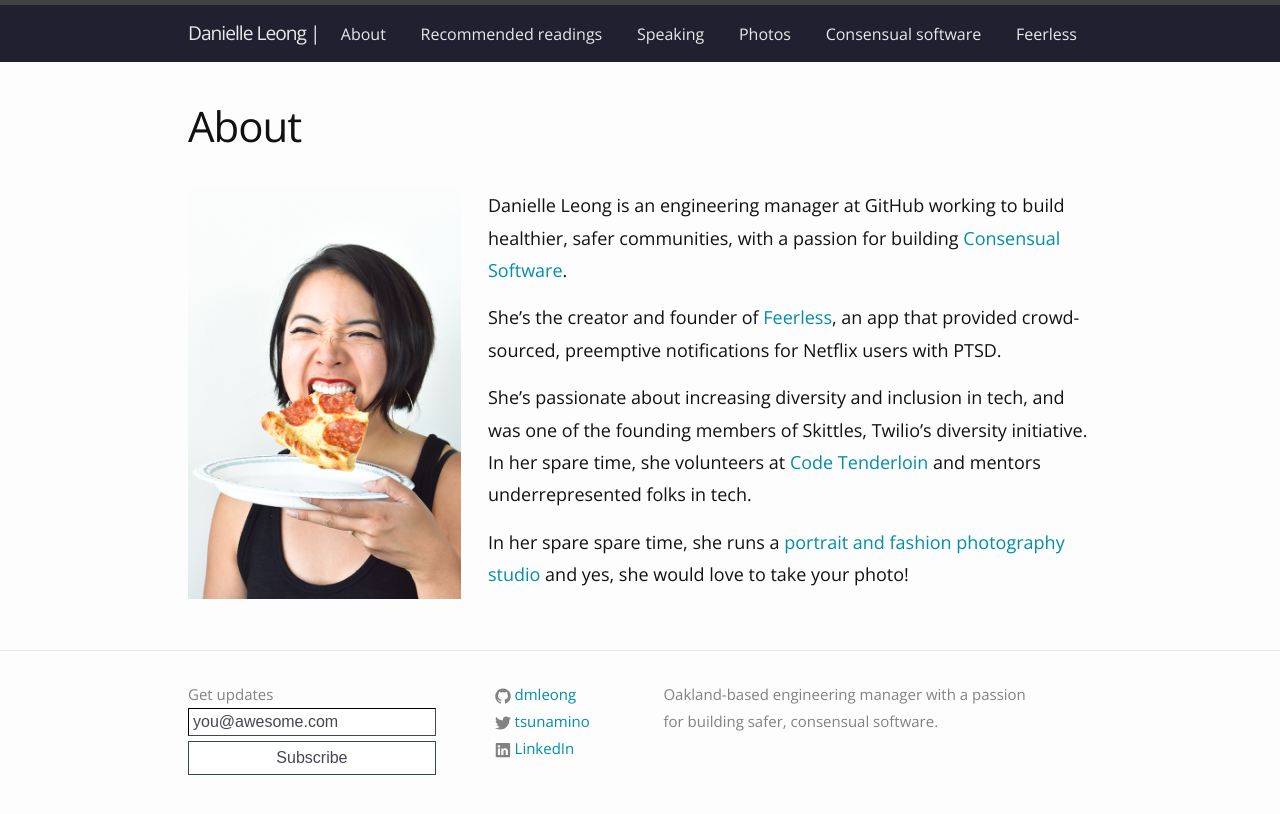
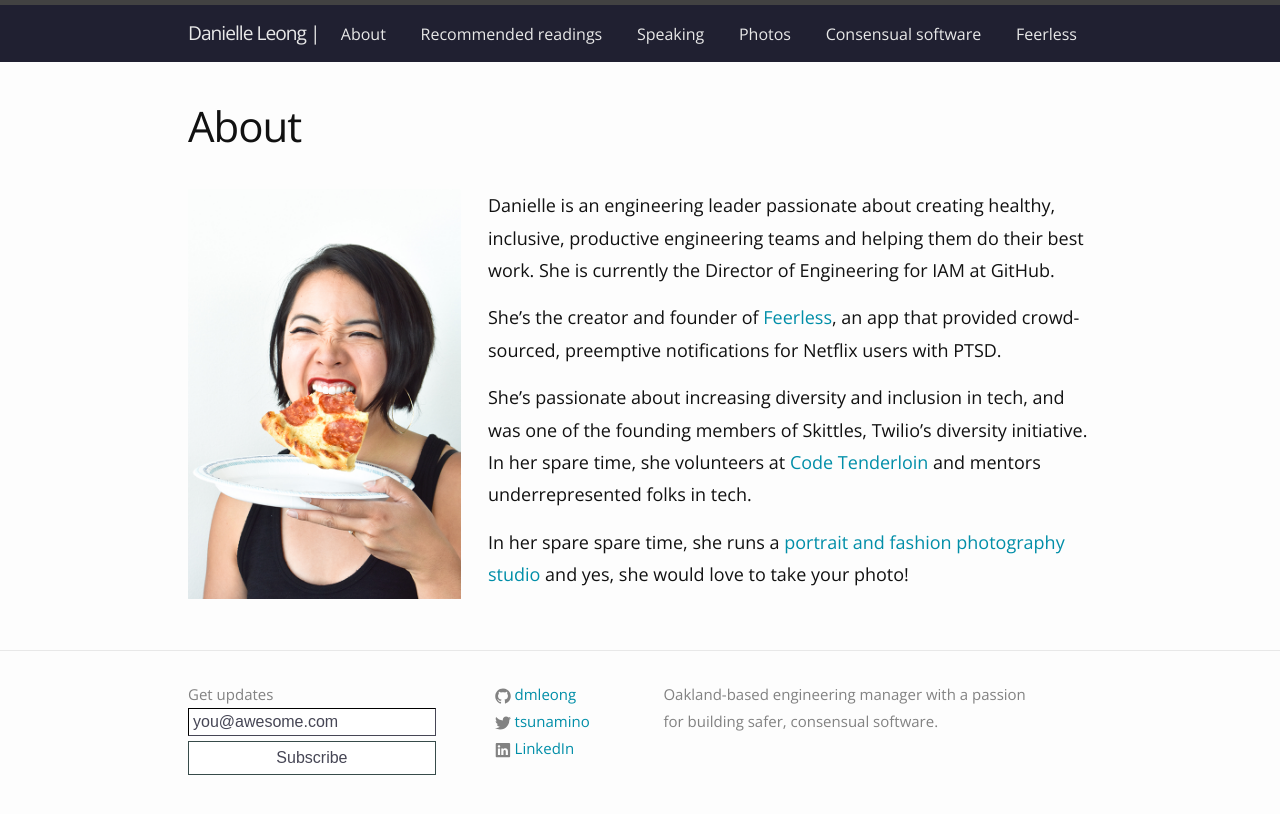
Before and after one commit to dmleong/dmleong.github.io, a Jekyll site: the page built from about.md, in a window 1280 px wide. Shown: the top 814 px of the page. Built offline with Jekyll 4.4.1, drawn with Linux system fonts in a browser that asks for light colours.

Commit message:
Update about.md

```diff
--- a/about.md
+++ b/about.md
@@ -6,7 +6,7 @@ permalink: /about/
 
 <img src="/img/headshot-pizza.jpg" class="profile" alt="Danielle Leong, dinosaur" />
 
-Danielle Leong is an engineering manager at GitHub working to build healthier, safer communities, with a passion for building <a href="http://consensualsoftware.com">Consensual Software</a>.
+Danielle is an engineering leader passionate about creating healthy, inclusive, productive engineering teams and helping them do their best work. She is currently the Director of Engineering for IAM at GitHub.
 
 She’s the creator and founder of <a href="https://www.sfchronicle.com/business/article/Trigger-warning-New-app-warns-Netflix-viewers-of-6801448.php">Feerless</a>, an app that provided crowd-sourced, preemptive notifications for Netflix users with PTSD.
 
```
